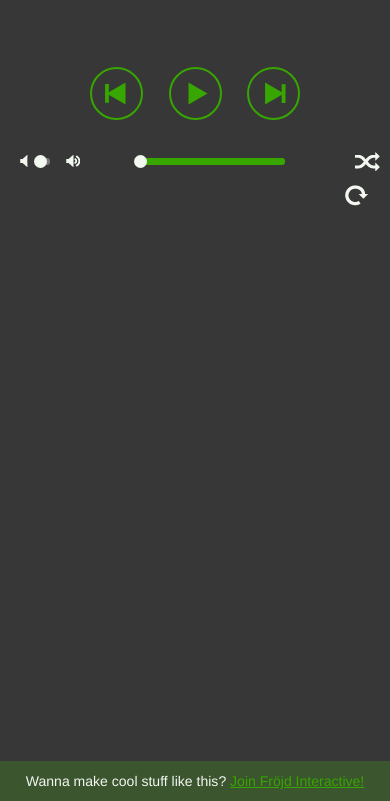
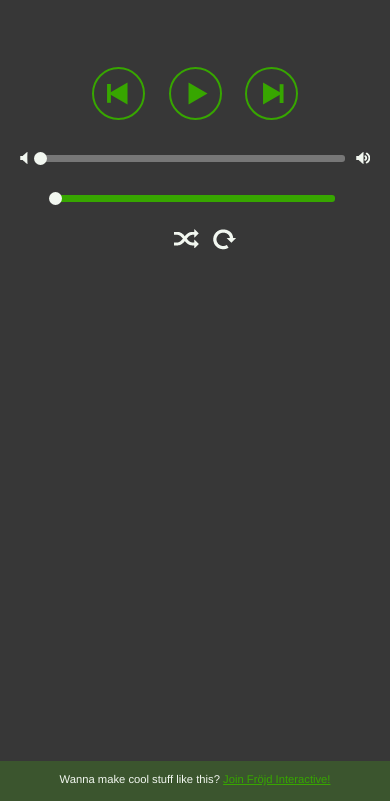
Before and after one commit to ahultgren/Spotify-Server, a website: page index.html in a window 390 px wide. Shown: the part 43-844 px from the top of the page. Drawn offline with nearby package versions, Linux system fonts and the light colour scheme; no server answers.

Commit message:
Resposivized a little

```diff
--- a/static/styles/style.css
+++ b/static/styles/style.css
@@ -205,7 +205,7 @@ input {
 	background: #3b552e;
 	height: 20px;
 	margin-top: -40px;
-	padding: 10px;
+	padding: 10px 0;
 	position: relative;
 	font-size: 0.78em;
 	text-align: center;
@@ -238,3 +238,44 @@ input {
 .slide.disabled {
 	background: #777;
 }
+
+@media (max-width: 888px){
+	body {
+		font-size: 0.703em;
+	}
+	.player,
+	.search {
+		padding-bottom: 60px;
+	}
+	.volume,
+	.position,
+	.states {
+		width: 100%;
+		margin-bottom: 20px;
+	}
+	.volume::after {
+		right: 0;
+	}
+	.volume .slide {
+		margin-right: 25px;
+	}
+	.position #position,
+	.position #duration {
+		margin-top: 5px;
+	}
+	.states {
+		text-align: center;
+	}
+	.slide {
+		margin: 10px 35px;
+	}
+	.sitefooter {
+		font-size: 1em;
+	}
+}
+
+@media (max-height: 400px){
+	.track {
+		font-size: 1.6em;
+	}
+}
```
